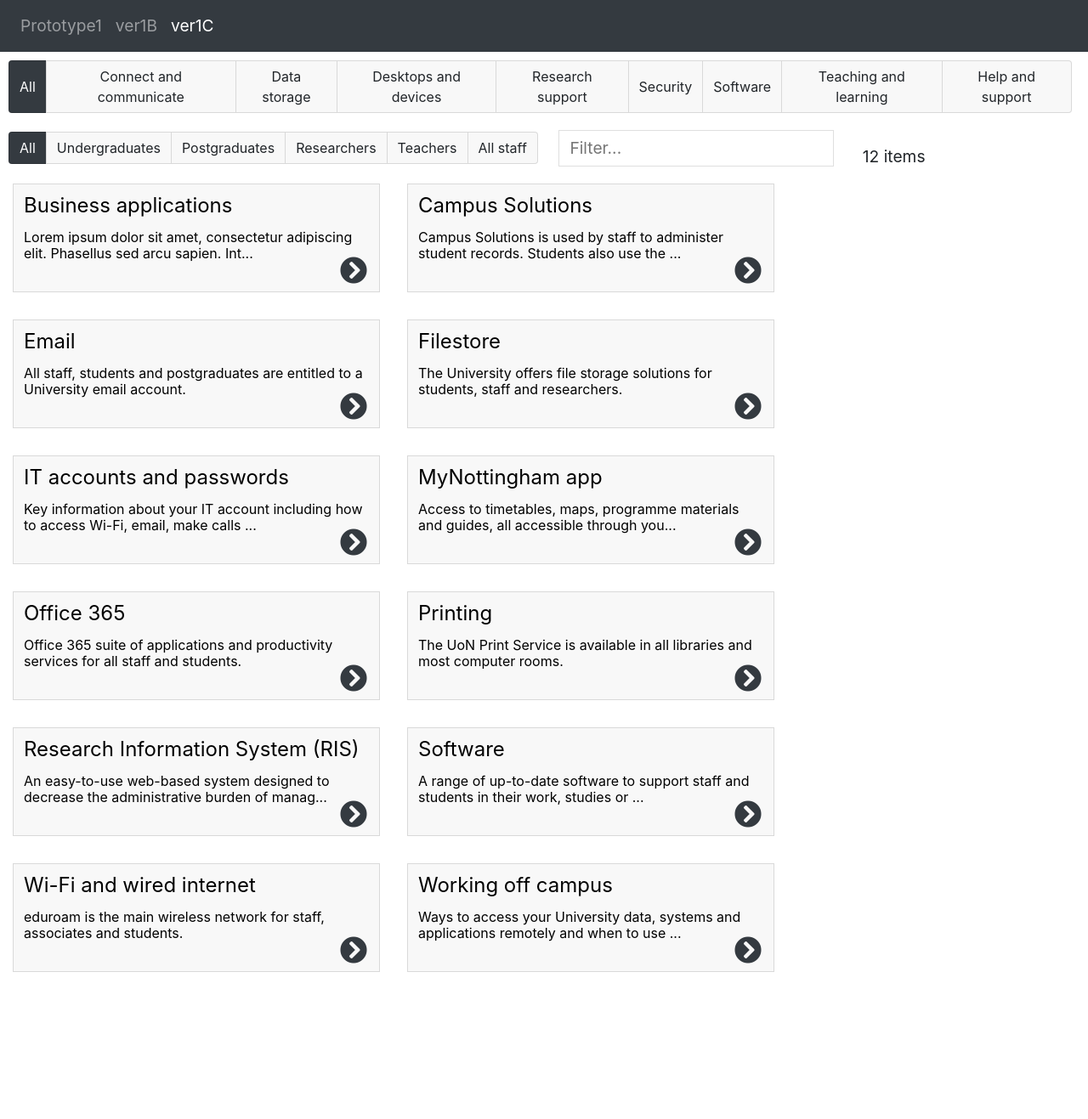
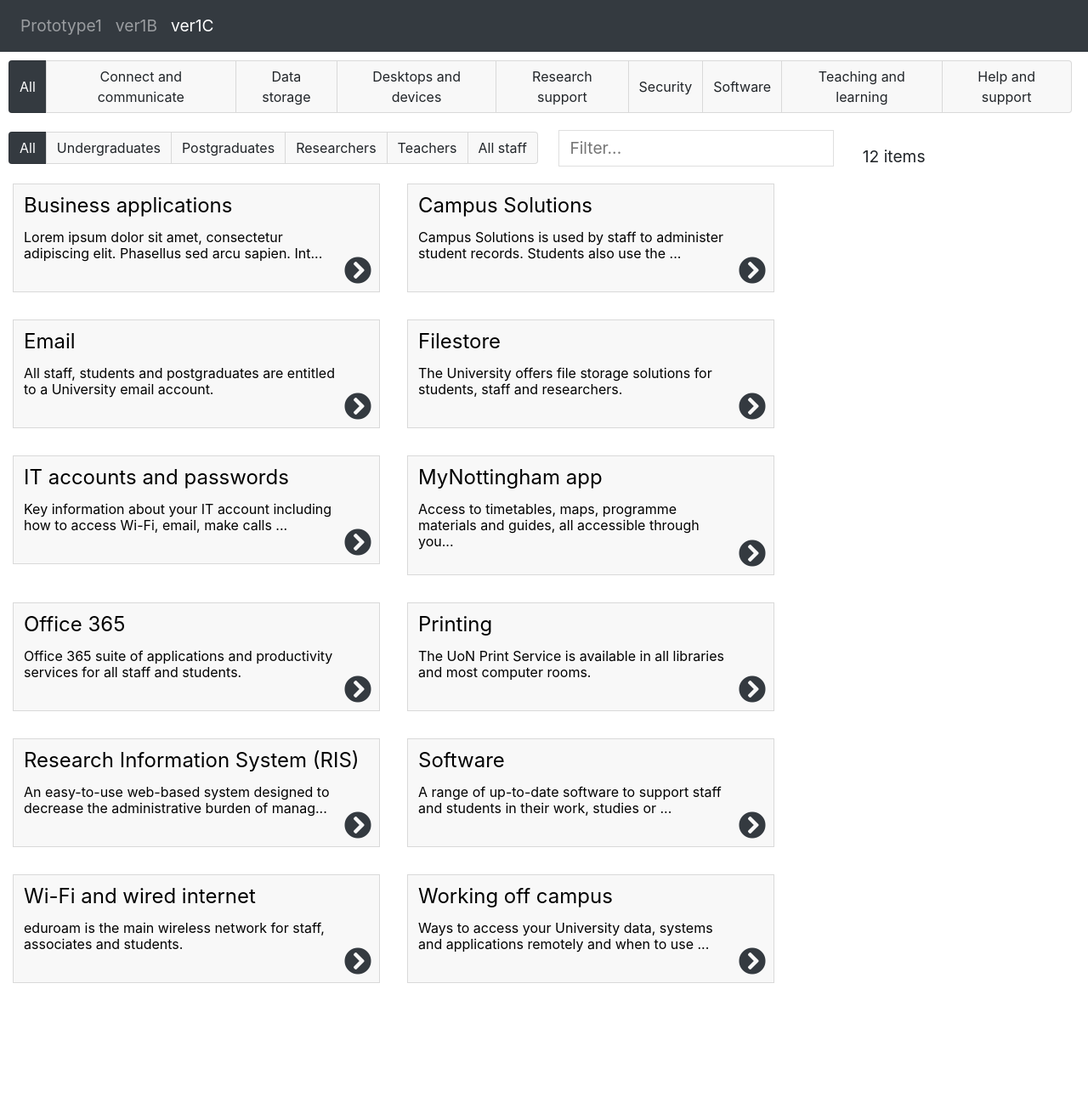
Before and after one commit to drmikeuk/servicecat, a Jekyll site: the page built from cat1c.html, in a window 1280 px wide. Shown: the whole page at 85% size. Built offline with Jekyll 4.4.1, drawn with Linux system fonts in a browser that asks for light colours.

Commit message:
tweak arrow spacing

```diff
--- a/cat1c.html
+++ b/cat1c.html
@@ -11,7 +11,8 @@ customjs:
 
 <style>
   .card           {width: 27rem; min-height: 8rem;}
-  .card i         {color: #343a40; position: absolute; bottom: 9px; right: 9px}
+  .card i         {color: #343a40; position: absolute; bottom: 9px; right: 4px}
+  .card p         {padding-right: 30px}
 </style>
 
 <div class="container-fluid">
```
Also changed, not shown: 1 other file.
